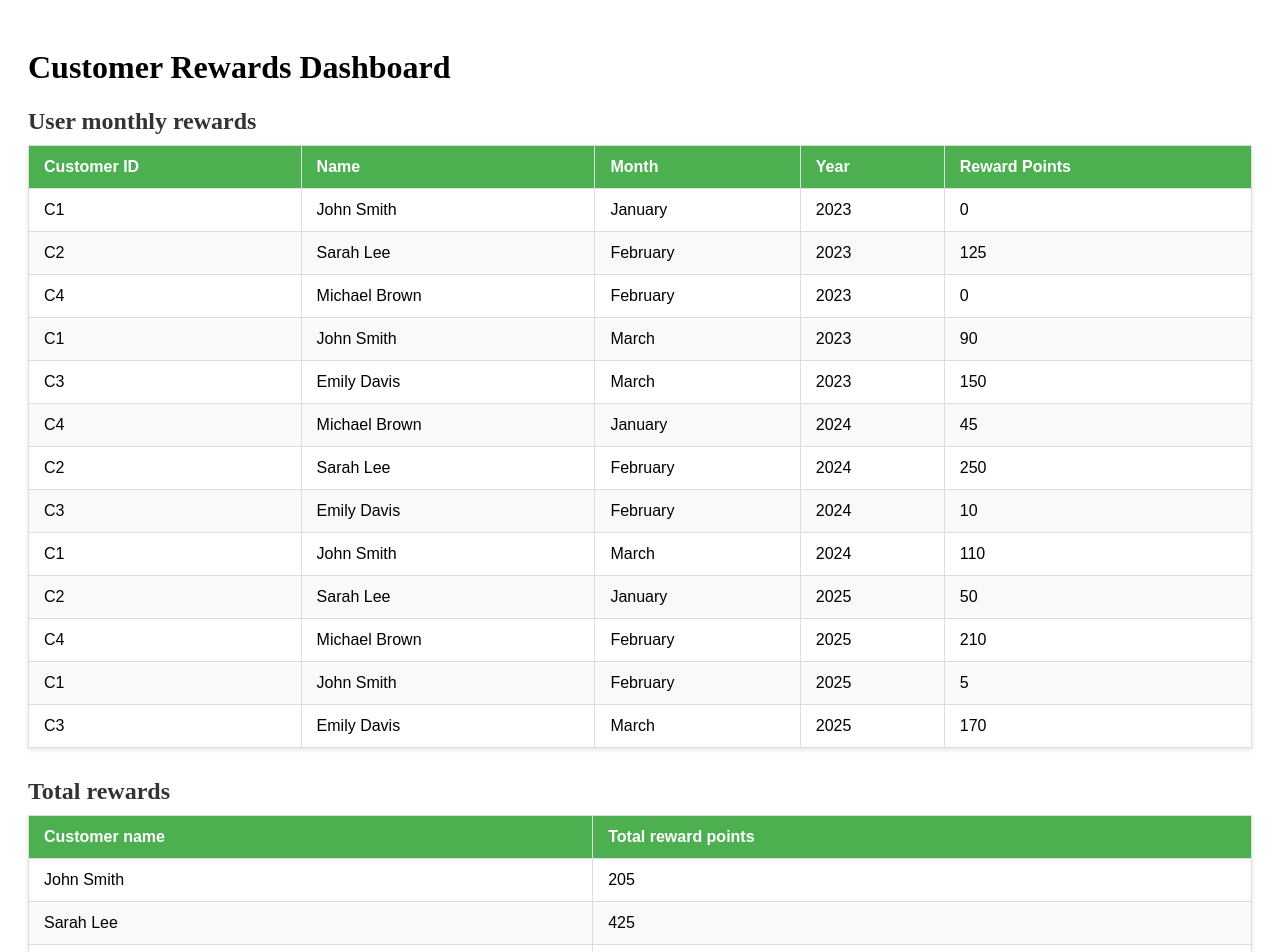
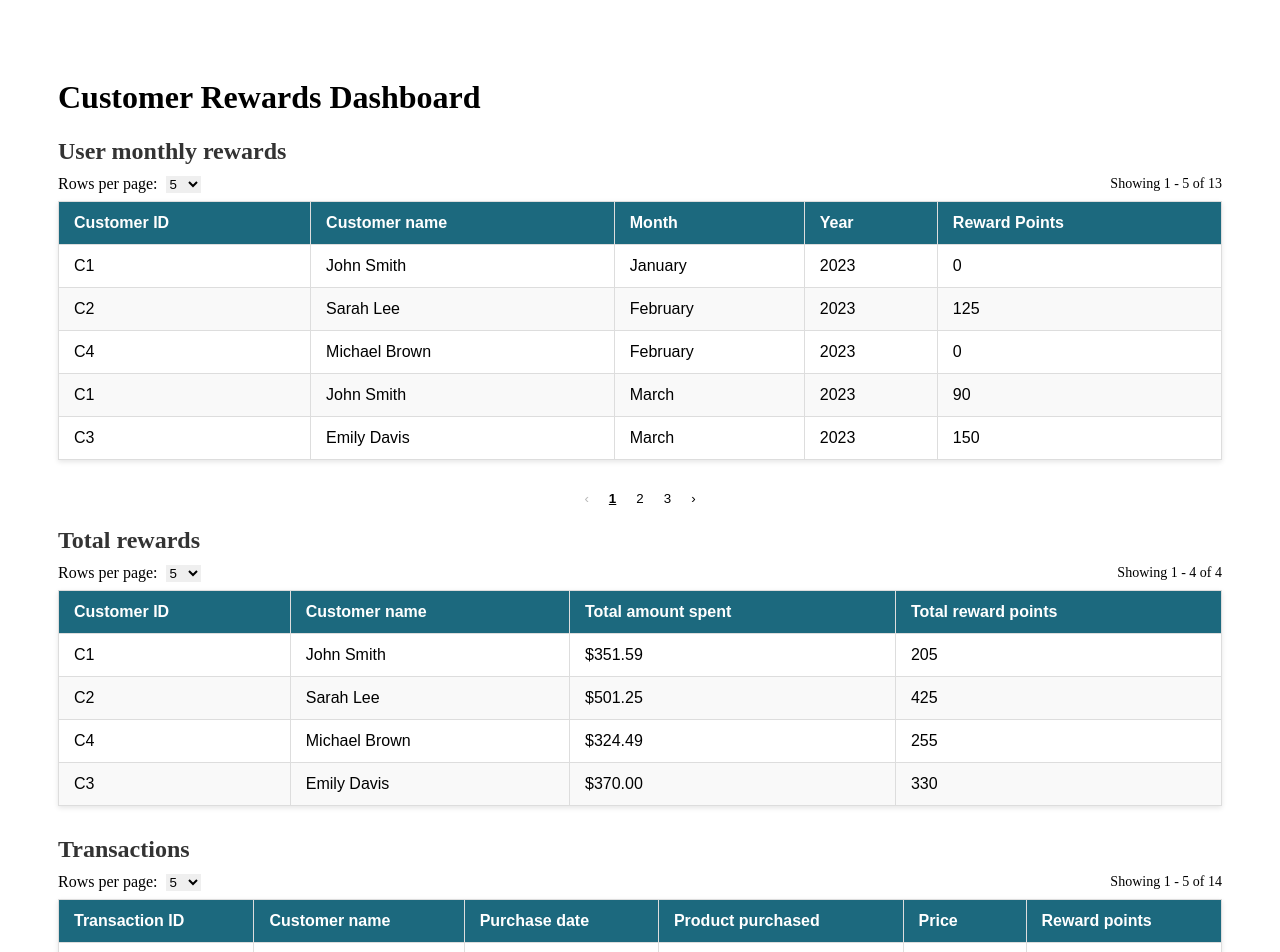
Before and after one commit to rinikamahule03/rewards, a React (Create React App) app: page / in a window 1280 px wide. Shown: the top 952 px of the page. Built offline with nearby package versions, Linux system fonts and the light colour scheme.

Commit message:
Addessed some review comments

```diff
--- a/src/App.js
+++ b/src/App.js
@@ -1,24 +1,11 @@
 import React from "react";
-import { useRewardsData } from "./hooks/useRewardsData";
-import Loader from "./components/Loader";
-import TransactionsTable from "./components/TransactionsTable";
-import MonthlyRewardsTable from "./components/MonthlyRewardsTable";
-import TotalRewardsTable from "./components/TotalRewardsTable";
-import "./App.css";
+import RewardsDashboard from "./components/rewards-dashboard/RewardsDashboard";
 
 const App = () => {
-  const { loading, error, transactions, monthlyRewards, totalRewards } = useRewardsData();
-
-  if (loading) return <Loader />;
-  if (error) return <div className="error-container"><h1 className="error-title">Ooops!</h1><p className="error-message">Error: {error.message}</p></div>;
-
   return (
-    <div style={{ padding: "20px" }}>
-      <h1>Customer Rewards Dashboard</h1>
-      <MonthlyRewardsTable monthlyRewards={monthlyRewards} />
-      <TotalRewardsTable totalRewards={totalRewards} />
-      <TransactionsTable transactions={transactions} />
-    </div>
+    <>
+      <RewardsDashboard />
+    </>
   );
 };
 
--- a/src/components/MonthlyRewardsTable.jsx
+++ b/src/components/MonthlyRewardsTable.jsx
@@ -1,34 +1,26 @@
+import React from "react";
 import PropTypes from "prop-types";
+import Table from "./table/Table";
+
+const ROW_OPTIONS = [5, 10, 25];
 
 const MonthlyRewardsTable = ({ monthlyRewards }) => {
-  if (!monthlyRewards.length) return <p>No monthly rewards data.</p>;
+  const columns = [
+    { header: "Customer ID", key: "customerId" },
+    { header: "Customer name", key: "name" },
+    { header: "Month", key: "month" },
+    { header: "Year", key: "year" },
+    { header: "Reward Points", key: "rewardPoints" }
+  ];
 
   return (
-    <div>
-      <h2>User monthly rewards</h2>
-      <table>
-        <thead>
-          <tr>
-            <th>Customer ID</th>
-            <th>Name</th>
-            <th>Month</th>
-            <th>Year</th>
-            <th>Reward Points</th>
-          </tr>
-        </thead>
-        <tbody>
-          {monthlyRewards.map((r, index) => (
-            <tr key={index}>
-              <td>{r.customerId}</td>
-              <td>{r.name}</td>
-              <td>{r.month}</td>
-              <td>{r.year}</td>
-              <td>{r.rewardPoints}</td>
-            </tr>
-          ))}
-        </tbody>
-      </table>
-    </div>
+    <Table
+      title="User monthly rewards"
+      columns={columns}
+      data={monthlyRewards}
+      rowsPerPageOptions={ROW_OPTIONS}
+      noDataText="No monthly rewards data available."
+    />
   );
 };
 
--- a/src/components/TotalRewardsTable.jsx
+++ b/src/components/TotalRewardsTable.jsx
@@ -1,28 +1,25 @@
+import React from "react";
 import PropTypes from "prop-types";
+import Table from "./table/Table";
+
+const ROW_OPTIONS = [5, 10, 25];
 
 const TotalRewardsTable = ({ totalRewards }) => {
-  if (!totalRewards.length) return <p>No total rewards data.</p>;
+  const columns = [
+    { header: "Customer ID", key: "customerId" },
+    { header: "Customer name", key: "customerName" },
+    { header: "Total amount spent", key: "amountSpent" },
+    { header: "Total reward points", key: "rewardPoints" }
+  ];
 
   return (
-    <div>
-      <h2>Total rewards</h2>
-      <table>
-        <thead>
-          <tr>
-            <th>Customer name</th>
-            <th>Total reward points</th>
-          </tr>
-        </thead>
-        <tbody>
-          {totalRewards.map(({ name, rewardPoints }) => (
-            <tr key={name}>
-              <td>{name}</td>
-              <td>{rewardPoints}</td>
-            </tr>
-          ))}
-        </tbody>
-      </table>
-    </div>
+    <Table
+      title="Total rewards"
+      columns={columns}
+      data={totalRewards}
+      rowsPerPageOptions={ROW_OPTIONS}
+      noDataText="No total rewards data."
+    />
   );
 };
 
--- a/src/components/TransactionsTable.jsx
+++ b/src/components/TransactionsTable.jsx
@@ -1,37 +1,28 @@
+import React from "react";
 import PropTypes from "prop-types";
 import { calculateRewardPoints } from "../utils/rewardsCalculator";
+import Table from "./table/Table";
+
+const ROW_OPTIONS = [5, 10, 25];
 
 const TransactionsTable = ({ transactions }) => {
-  if (!transactions.length) return <p>No transactions available.</p>;
+  const columns = [
+    { header: "Transaction ID", key: "transactionId" },
+    { header: "Customer name", key: "customerName" },
+    { header: "Purchase date", render: (tx) => new Date(tx.date).toLocaleDateString() },
+    { header: "Product purchased", key: "product" },
+    { header: "Price", render: (tx) => `$${tx.amount.toFixed(2)}` },
+    { header: "Reward points", render: (tx) => calculateRewardPoints(tx.amount) }
+  ];
 
   return (
-    <div>
-      <h2>Transactions</h2>
-      <table>
-        <thead>
-          <tr>
-            <th>Transaction ID</th>
-            <th>Customer name</th>
-            <th>Purchase date</th>
-            <th>Product purchased</th>
-            <th>Price</th>
-            <th>Reward points</th>
-          </tr>
-        </thead>
-        <tbody>
-          {transactions.map((tx) => (
-            <tr key={tx.transactionId}>
-                <td data-label="Transaction ID">{tx.transactionId}</td>
-                <td data-label="Customer">{tx.customerName}</td>
-                <td data-label="Date">{new Date(tx.date).toLocaleDateString()}</td>
-                <td data-label="Product">{tx.product}</td>
-                <td data-label="Price">{tx.amount}</td>
-                <td data-label="Points">{calculateRewardPoints(tx.amount)}</td>
-            </tr>
-          ))}
-        </tbody>
-      </table>
-    </div>
+    <Table
+      title="Transactions"
+      columns={columns}
+      data={transactions}
+      rowsPerPageOptions={ROW_OPTIONS}
+      noDataText="No transactions available."
+    />
   );
 };
 
--- /dev/null
+++ b/src/components/rewards-dashboard/RewardsDashboard.css
@@ -0,0 +1,25 @@
+/* page container styles */
+.page-container {
+  padding: 50px;
+}
+
+/* error styles */
+.error-container {
+  text-align: center;
+  align-items: center;
+  justify-content: center;
+  display: flex;
+  flex-direction: column;
+  min-height: 100vh;
+}
+
+.error-message {
+  color: #c00;
+  margin-top: 8px;
+  font-size: 1.2rem;
+}
+
+.error-title {
+  font-size: 3rem;
+  color: #333;
+}
--- /dev/null
+++ b/src/components/rewards-dashboard/RewardsDashboard.jsx
@@ -0,0 +1,25 @@
+import React from "react";
+import { useRewardsData } from "../../hooks/useRewardsData";
+import Loader from "../../components/Loader";
+import TransactionsTable from "../../components/TransactionsTable";
+import MonthlyRewardsTable from "../../components/MonthlyRewardsTable";
+import TotalRewardsTable from "../../components/TotalRewardsTable";
+import "./RewardsDashboard.css";
+
+const RewardsDashboard = () => {
+  const { loading, error, transactions, monthlyRewards, totalRewards } = useRewardsData();
+
+  if (loading) return <Loader />;
+  if (error) return <div className="error-container"><h1 className="error-title">Ooops!</h1><p className="error-message">Error: {error.message}</p></div>;
+
+  return (
+    <div className="page-container">
+      <h1>Customer Rewards Dashboard</h1>
+      <MonthlyRewardsTable monthlyRewards={monthlyRewards} />
+      <TotalRewardsTable totalRewards={totalRewards} />
+      <TransactionsTable transactions={transactions} />
+    </div>
+  );
+};
+
+export default RewardsDashboard;
--- a/src/App.css
+++ b/src/components/table/Table.css
@@ -1,24 +1,3 @@
-/* error styles */
-.error-container {
-  text-align: center;
-  align-items: center;
-  justify-content: center;
-  display: flex;
-  flex-direction: column;
-  min-height: 100vh;
-}
-
-.error-message {
-  color: #c00;
-  margin-top: 8px;
-  font-size: 1.2rem;
-}
-
-.error-title {
-  font-size: 3rem;
-  color: #333;
-}
-
 /* General table styling */
 table {
   width: 100%;
@@ -30,7 +9,7 @@ table {
 
 /* Table headers */
 table thead {
-  background-color: #4CAF50;
+  background-color: #1c697e;
   color: white;
 }
 
@@ -89,3 +68,22 @@ h2 {
   margin-bottom: 10px;
   font-size: 1.5rem;
 }
+
+/* rows per page selector */
+.rows-per-page-select {
+    border: none;
+}
+
+/* Pagination controls */
+.pagination {
+  display: flex;
+  justify-content: center;
+  align-items: center;
+  margin-top: 20px;
+  gap: 8px;
+}
+
+.pagination-btn {
+  border: none;
+  background-color: transparent;
+}
--- /dev/null
+++ b/src/components/table/Table.jsx
@@ -0,0 +1,130 @@
+import React, { useState, useMemo } from "react";
+import PropTypes from "prop-types";
+import "./Table.css";
+
+const Table = ({ title, columns, data = [], rowsPerPageOptions = null, noDataText }) => {
+  const usePagination = Array.isArray(rowsPerPageOptions) && rowsPerPageOptions.length > 0;
+  const [rowsPerPage, setRowsPerPage] = useState(usePagination ? rowsPerPageOptions[0] : data.length);
+  const [currentPage, setCurrentPage] = useState(0);
+
+  const totalRows = data.length;
+  const pageCount = Math.max(1, Math.ceil(totalRows / rowsPerPage));
+
+  const pagedData = useMemo(() => {
+    if (!usePagination) return data;
+    const start = currentPage * rowsPerPage;
+    return data.slice(start, start + rowsPerPage);
+  }, [data, currentPage, rowsPerPage, usePagination]);
+
+  const gotoPage = (page) => {
+    const p = Math.max(0, Math.min(page, pageCount - 1));
+    setCurrentPage(p);
+  };
+
+  // reset currentPage if rowsPerPage or data size changes
+  if (currentPage > 0 && currentPage >= pageCount) {
+    setCurrentPage(0);
+  }
+
+  if (!data || !data.length) return <p>{noDataText || `No ${title?.toLowerCase() || "data"} available.`}</p>;
+
+  return (
+    <div>
+      {title && <h2>{title}</h2>}
+
+      {usePagination && (
+        <div style={{ display: "flex", justifyContent: "space-between", alignItems: "center", marginBottom: 8 }}>
+          <div>
+            <label htmlFor={`${title}-rowsPerPage`} style={{ marginRight: 8 }}>Rows per page:</label>
+            <select
+              id={`${title}-rowsPerPage`}
+              className="rows-per-page-select"
+              value={rowsPerPage}
+              onChange={(e) => {
+                setRowsPerPage(Number(e.target.value));
+                setCurrentPage(0);
+              }}
+            >
+              {rowsPerPageOptions.map((opt) => (
+                <option key={opt} value={opt}>{opt}</option>
+              ))}
+            </select>
+          </div>
+
+          <div style={{ fontSize: 14 }}>
+            Showing {currentPage * rowsPerPage + 1} - {Math.min((currentPage + 1) * rowsPerPage, totalRows)} of {totalRows}
+          </div>
+        </div>
+      )}
+
+      <table>
+        <thead>
+          <tr>
+            {columns.map((c) => (
+              <th key={c.key || c.header}>{c.header}</th>
+            ))}
+          </tr>
+        </thead>
+        <tbody>
+          {pagedData.map((row, rIdx) => (
+            <tr key={row.id || row.key || rIdx}>
+              {columns.map((c, cIdx) => {
+                const content = typeof c.render === "function" ? c.render(row) : row[c.key];
+                return (
+                  <td key={c.key || cIdx} data-label={c.header}>
+                    {content}
+                  </td>
+                );
+              })}
+            </tr>
+          ))}
+        </tbody>
+      </table>
+
+      {usePagination && pageCount > 1 && (
+        <div className='pagination'>
+          <button className='pagination-btn' onClick={() => gotoPage(currentPage - 1)} disabled={currentPage === 0}>‹</button>
+
+          {Array.from({ length: pageCount }).map((_, i) => {
+            const showWindow = 5;
+            const start = Math.max(0, currentPage - Math.floor(showWindow / 2));
+            const end = Math.min(pageCount, start + showWindow);
+            if (i < start || i >= end) return null;
+            return (
+              <button
+                key={i}
+                className='pagination-btn'
+                onClick={() => gotoPage(i)}
+                aria-current={currentPage === i ? "page" : undefined}
+                style={{
+                  fontWeight: currentPage === i ? "bold" : "normal",
+                  textDecoration: currentPage === i ? "underline" : "none"
+                }}
+              >
+                {i + 1}
+              </button>
+            );
+          })}
+
+          <button className='pagination-btn' onClick={() => gotoPage(currentPage + 1)} disabled={currentPage >= pageCount - 1}>›</button>
+        </div>
+      )}
+    </div>
+  );
+};
+
+Table.propTypes = {
+  title: PropTypes.string,
+  columns: PropTypes.arrayOf(
+    PropTypes.shape({
+      header: PropTypes.string.isRequired,
+      key: PropTypes.string,
+      render: PropTypes.func
+    })
+  ).isRequired,
+  data: PropTypes.array,
+  rowsPerPageOptions: PropTypes.arrayOf(PropTypes.number),
+  noDataText: PropTypes.string
+};
+
+export default Table;
--- a/src/hooks/useRewardsData.js
+++ b/src/hooks/useRewardsData.js
@@ -18,14 +18,12 @@ export const useRewardsData = () => {
         const monthlyMap = aggregateMonthlyRewards(data);
         const monthlyRewards = Object.values(monthlyMap).sort((a, b) => a.sortKey - b.sortKey);
 
-        const totalRewardsArray = Object.entries(buildTotalRewards(data)).map(([name, rewardPoints]) => ({ name, rewardPoints }));
-
         setState({
           loading: false,
           error: null,
           transactions: data,
           monthlyRewards,
-          totalRewards: totalRewardsArray
+          totalRewards: buildTotalRewards(data)
         });
       })
       .catch((error) => {
--- a/src/utils/rewardsCalculator.js
+++ b/src/utils/rewardsCalculator.js
@@ -37,9 +37,28 @@ export const aggregateMonthlyRewards = (transactions) =>
 /**
  * Aggregate total rewards by customer
  */
-export const buildTotalRewards = (transactions) =>
-  transactions.reduce((acc, tx) => {
+export const buildTotalRewards = (transactions) => {
+  const acc = transactions.reduce((map, tx) => {
     const points = calculateRewardPoints(tx.amount);
-    acc[tx.customerName] = (acc[tx.customerName] || 0) + points;
-    return acc;
+    const key = tx.customerId;
+
+    if (!map[key]) {
+      map[key] = {
+        customerId: tx.customerId || "",
+        customerName: tx.customerName || "",
+        amountSpent: 0,
+        rewardPoints: 0
+      };
+    }
+
+    map[key].rewardPoints += points;
+    map[key].amountSpent += tx.amount;
+    return map;
   }, Object.create(null));
+
+  // return an array of { customerId, customerName, rewardPoints }
+  return Object.values(acc).map(c => ({
+    ...c,
+    amountSpent: `$${c.amountSpent.toFixed(2)}` // To always keep 2 decimals
+  }));
+};
```
